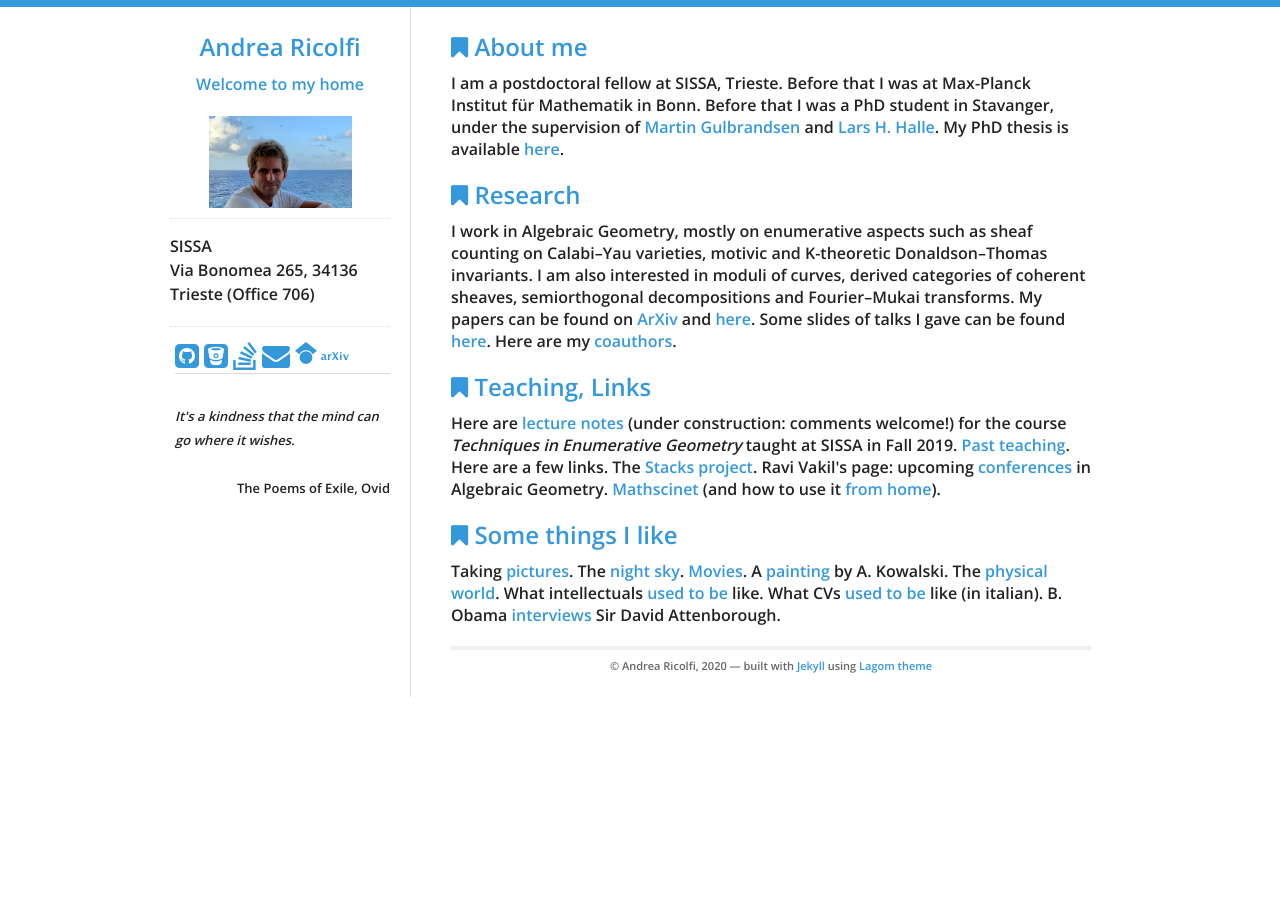
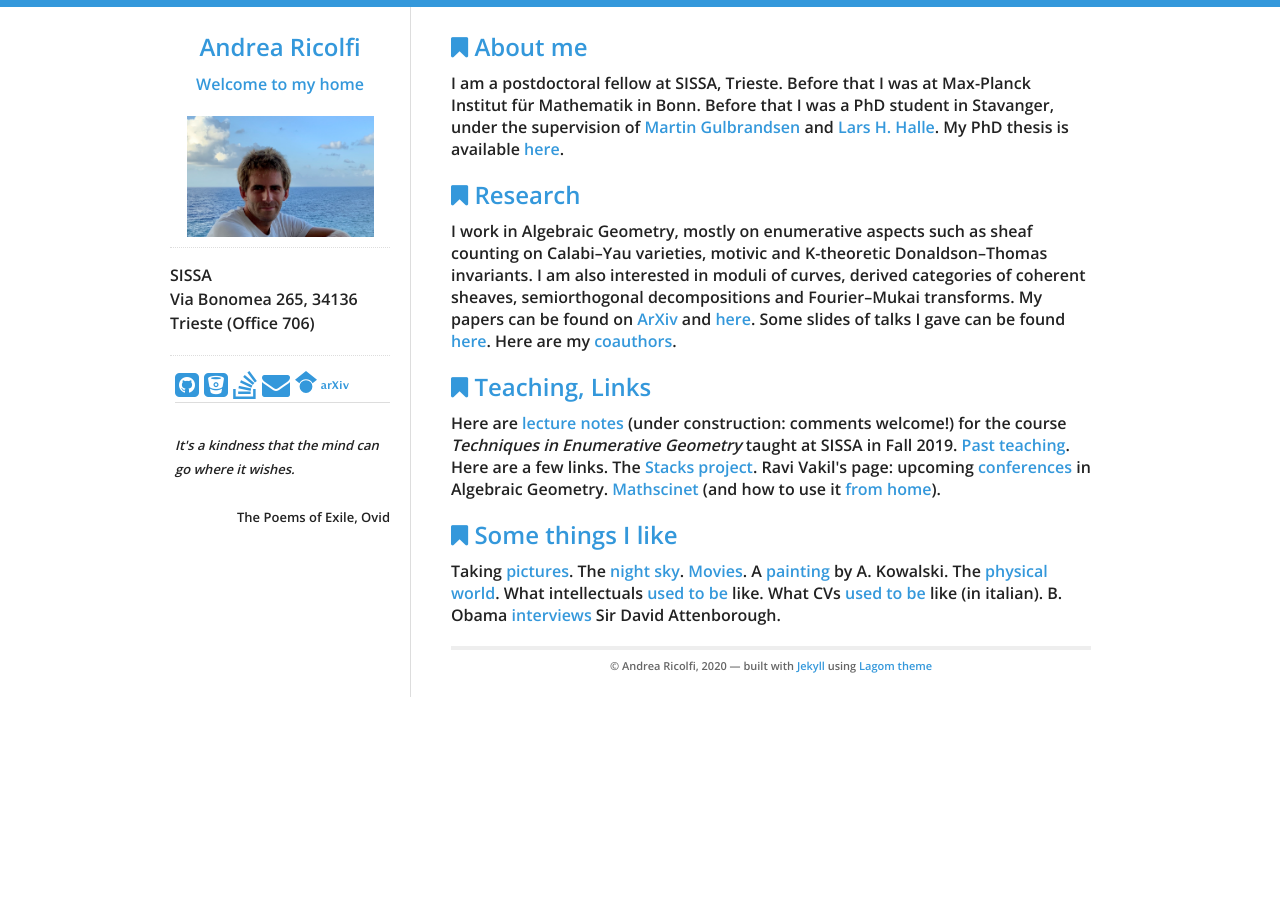
Before and after one commit to atricolfi/atricolfi.github.io, a Jekyll site: the page built from index.html, in a window 1280 px wide. Built offline with Jekyll 4.4.1, drawn with Linux system fonts in a browser that asks for light colours.

Commit message:
Update sidebar.html

```diff
--- a/_includes/sidebar.html
+++ b/_includes/sidebar.html
@@ -6,7 +6,7 @@
     {% if site.data.theme.social.gravatar %}
     <img src="http://www.gravatar.com/avatar/{{ site.data.theme.social.gravatar }}?s=200" id="gravatar" alt="My photo"/>
     {% else %}
-    <img src="/IMG_5098 copia.jpeg" width="65%" id="IMG_5098 copia.jpeg"/>
+    <img src="/IMG_5098 copia.jpeg" width="85%" id="IMG_5098 copia.jpeg"/>
     {% endif %}
   </a>
   <div id="bio">
```
